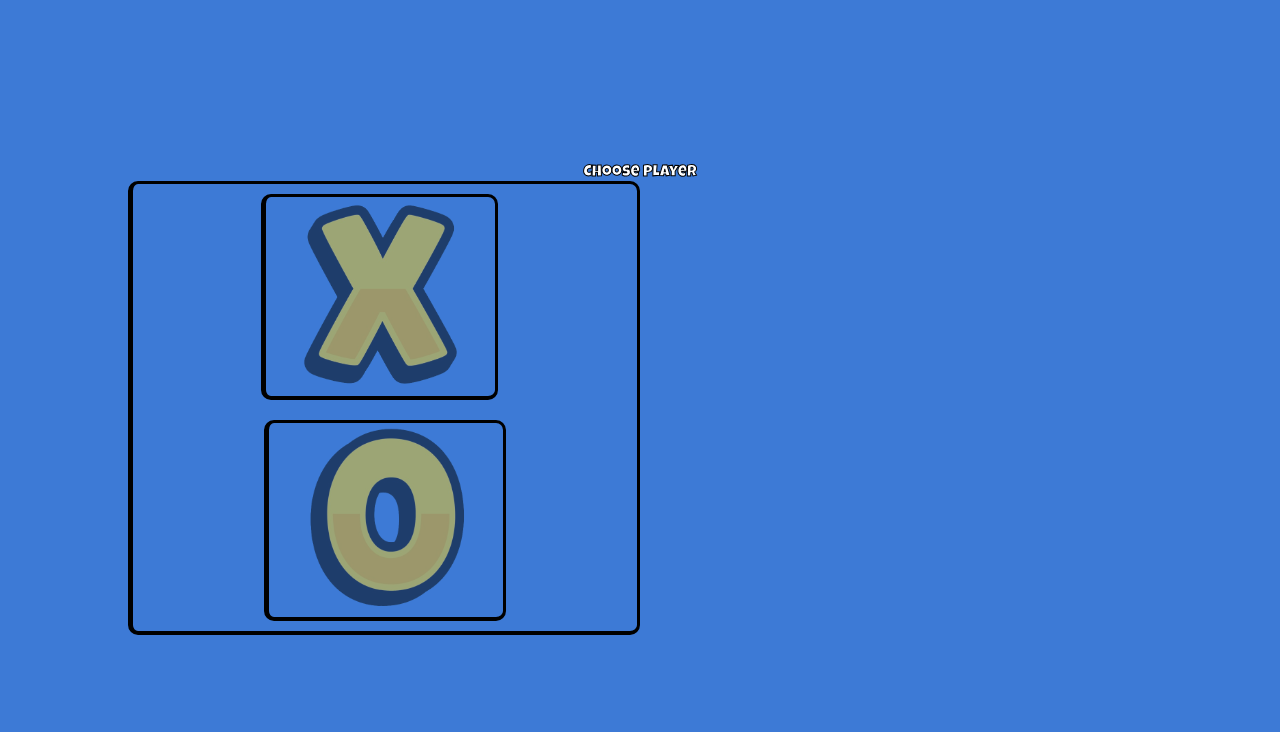
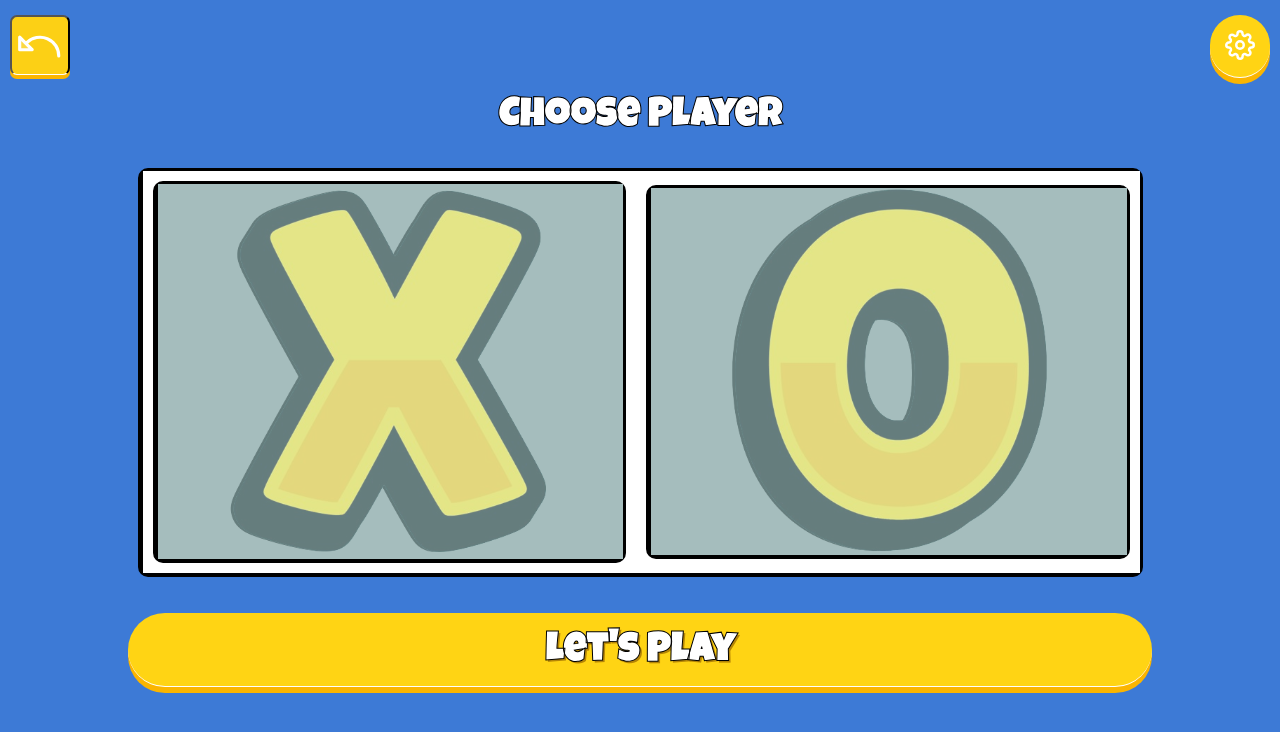
Before and after one commit to Or0naa/XO, a React (Vite) app in the folder xo_client/: page /choose in a window 1280 px wide. Shown: the top 732 px of the page. Built offline with nearby package versions, Linux system fonts and the light colour scheme.

Commit message:
fixing navigation and buttons

```diff
--- a/xo_client/package.json
+++ b/xo_client/package.json
@@ -13,7 +13,7 @@
     "react": "^18.2.0",
     "react-confetti": "^6.1.0",
     "react-dom": "^18.2.0",
-    "react-icons": "^5.2.0",
+    "react-icons": "^5.2.1",
     "react-router-dom": "^6.23.0",
     "sass": "^1.76.0",
     "zustand": "^4.5.2"
--- a/xo_client/src/components/BackArrow/index.jsx
+++ b/xo_client/src/components/BackArrow/index.jsx
@@ -3,9 +3,13 @@ import styles from './style.module.scss';
 import { PiArrowArcLeftDuotone  } from "react-icons/pi";
 
 export default function BackArrow() {
+const handleGoBack = () => {
+  window.history.back();
+}
+
   return (
     <div className={styles.backArrowContainer}>
-    <button>  <PiArrowArcLeftDuotone  className={styles.backArrow} /></button>
+    <button onClick={handleGoBack}>  <PiArrowArcLeftDuotone  className={styles.backArrow} /></button>
     </div>
   )
 }
--- a/xo_client/src/components/BackArrow/style.module.scss
+++ b/xo_client/src/components/BackArrow/style.module.scss
@@ -1,3 +1,5 @@
+@import '../../vars.scss';
+
 .backArrowContainer {
 
     button {
@@ -5,10 +7,24 @@ button {
         border-radius: 7px;
         border-bottom: 0.01px solid white;
         box-shadow: 0 4px 0 0 #FBB500;
-align-items: center;
-justify-content: center;
         padding-bottom: 3px;
-    .backArrow{
+        width: 60px;
+        height: 60px;
+        @extend .b;
+        position: absolute;
+        margin: 15px 0;
+        top: 0;
+        left: 10px;
+        cursor: pointer;
+
+        &>button {
+            @extend .b-button;
+        }
+
+        .backArrow {
             color: white;
+            font-size: 50px;
+
         }
-}}
+    }
+}
--- a/xo_client/src/components/GrayXO/index.jsx
+++ b/xo_client/src/components/GrayXO/index.jsx
@@ -1,24 +1,29 @@
 import React from 'react';
 import styles from './style.module.scss';
 import Frame from '../Frame';
+import O_index from '../XO/O_index';
+import X_index from '../XO/X_index';
 
 export default function GrayXO({ sign, chosen }) {
   return (
-    <div className={styles.sign}>
-        <Frame>
-    {sign === 'X' ? (
-      <img
-        src='./x.png'
-        alt="X"
-        className={`${styles.image} ${chosen ? styles.bigger : ''} ${!chosen ? styles.gray : ''}`}
-      />
-    ) : (
-      <img
-        src='./o.png'
-        alt="O"
-        className={`${styles.image} ${chosen ? styles.bigger : ''} ${!chosen ? styles.gray : ''}`}
-      />
-    )}</Frame>
-  </div>
-);
+    <div className={styles.container}>
+    <Frame>
+      <div className={styles.sign}>
+        {sign === 'X' ? (
+          <div className={`${styles.letter} ${chosen ? styles.bigger : ''}`}>
+            <div className={`${styles.letter} ${!chosen ? styles.gray : ''}`}>
+              <X_index/>
+            </div>
+          </div>
+        ) : (
+          <div className={`${styles.letter} ${chosen ? styles.bigger : ''}`}>
+            <div className={`${styles.letter} ${!chosen ? styles.gray : ''}`}>
+              <O_index/>
+            </div>
+          </div>
+        )}
+      </div>
+    </Frame>
+    </div>
+  );
 }
--- a/xo_client/src/components/GrayXO/style.module.scss
+++ b/xo_client/src/components/GrayXO/style.module.scss
@@ -1,25 +1,25 @@
+@import '../../vars.scss';
+
+.container {
+  @extend .f-c;
+}
  .sign {
-  display: flex;
-  justify-content: center;
-  align-items: center;
-  width: 50%;
+  @extend .f-c;
+   background-color: $boardSquareColor;
+
 }
 
-.image {
-  width: 70%;
-  height: 70%;
-  transition: all 0.3s ease-in-out;
-  padding: 5px 0;
+.letter {
+  font-size: 2rem;
+  transition: transform 0.3s ease-in-out;
+  }
+
+.bigger{
+  transform: scale(1.5);
 }
 
-.bigger {
-image {
-  width: 75px; // Adjust the desired bigger size of the images
-  height: 75px; // Adjust the desired bigger size of the images
-}
-}
   .gray {
     opacity: 0.5;
-    background-color: transparent;
+    background-color: gray;
 
   }
--- a/xo_client/src/pages/ChoosePlayer/index.jsx
+++ b/xo_client/src/pages/ChoosePlayer/index.jsx
@@ -2,8 +2,14 @@ import React, { useState } from 'react';
 import styles from './style.module.scss';
 import GrayXO from '../../components/GrayXO';
 import Frame from '../../components/Frame';
+import BackArrow from '../../components/BackArrow';
+import Button from '../../components/Button';
+import { FiSettings } from "react-icons/fi";
+import { useNavigate } from 'react-router-dom';
 
 export default function ChoosePlayer() {
+
+    const nav = useNavigate();
   const [chosenSign, setChosenSign] = useState(null);
 
   const handleSignClick = (sign) => {
@@ -14,23 +20,32 @@ export default function ChoosePlayer() {
   };
 
   return (
+    <div className={styles.bigcontainer}>
+    <BackArrow />
+        <div className={styles.settings}>
+            <button onClick={()=>nav('/player')}><FiSettings/></button></div>
+
     <div className={styles.container}>
-      <div>Choose Player</div>
-      <div className={styles.buttonContainer}>
-        <Frame>
-        <button
+      <h2 className={styles.choose}>Choose Player</h2>
+      <Frame>
+     <div className={styles.buttonContainer}>
+        <div
           className={`${styles.signButton} ${chosenSign === 'X' ? styles.selected : ''}`}
           onClick={() => handleSignClick('X')}
         >
           <GrayXO sign="X" chosen={chosenSign === 'X'} />
-        </button>
-        <button
+        </div>
+        <div
           className={`${styles.signButton} ${chosenSign === 'O' ? styles.selected : ''}`}
           onClick={() => handleSignClick('O')}
         >
           <GrayXO sign="O" chosen={chosenSign === 'O'} />
-        </button></Frame>
-      </div>
-    </div>
+        </div>
+      </div></Frame>
+      <br/>
+  <Button handleClick={() => nav('/game')}>
+    <h2>Let's Play</h2></Button> </div>
+
+   </div>
   );
 }
--- a/xo_client/src/pages/ChoosePlayer/style.module.scss
+++ b/xo_client/src/pages/ChoosePlayer/style.module.scss
@@ -1,30 +1,49 @@
 @import '../../vars.scss';
 
-.container {
-    display: flex;
-    flex-direction: column;
-    align-items: center;
-.buttonContainer {
-    display: flex;
-    width: 80vw;
-}
-}
+.bigcontainer {
+  position: relative;
+  @extend .f-c;
+  height: 100vh;
+  width: 100vw;
 
-  .signButton {
-display: flex;
-justify-content: center;
-    background: none;
-    color: var(--buttonC);
-    border: none;
+  .settings {
+    @extend .b;
+    position: absolute;
+    top: 0;
+    right: 10px;
     cursor: pointer;
-    padding: 10px;
-    transition: transform 0.2s ease-in-out;
 
-    &:active {
-      transform: scale(0.9); // Scale down the button on active state
+    &>button {
+      @extend .b-button;
+      margin: 15px 0;
     }
   }
 
-  .selected {
 
+  .container {
+    @extend .b;
+    width: 90vw;
+    h2 {
+      font-size: 40px;
+      margin:5px;
+    }
+
+    .buttonContainer {
+      display: flex;
+      justify-content: center;
+    }
+
+    .choose {
+      @extend .f-c;
+      margin-bottom: 30px;
+      font-size: 2.5rem;
+    }
   }
+
+  .signButton {
+    @extend .f-c;
+    background: white;
+    cursor: pointer;
+    padding: 10px;
+  }
+}
--- a/xo_client/src/pages/CreateGame/index.jsx
+++ b/xo_client/src/pages/CreateGame/index.jsx
@@ -1,17 +1,21 @@
 import React from 'react'
 import BackArrow from '../../components/BackArrow'
 import Frame from '../../components/Frame'
-import { NavLink } from 'react-router-dom'
+import styles from './style.module.scss'
+import { useNavigate } from 'react-router-dom'
+import Button from '../../components/Button'
+
+
 
 export default function CreateGame() {
+  const nav = useNavigate()
 
   return (
-    <div>
-      <nav>
-      <NavLink to="/menu">
+    <div className={styles.createContainer}>
+
       <BackArrow />
-     </NavLink>
-     </nav>
+
+
       <Frame>
         Your Code
         </Frame>
@@ -19,9 +23,11 @@ export default function CreateGame() {
       <a href='https://wa.link/lime1k' >This is your link </a>
       <h1>Scan Barcode</h1>
       <img src='./barcodeliraz.png'></img>
-        loader
+       <div className={styles.loader}></div>
 
         waiting for oponent
+        <Button>
+        <h2 onClick={()=>nav('/choose')}>Choose Shape</h2></Button>
     </div>
   )
 }
--- a/xo_client/src/pages/CreateGame/style.module.scss
+++ b/xo_client/src/pages/CreateGame/style.module.scss
@@ -0,0 +1,24 @@
+@import '../../vars.scss';
+
+.createContainer {
+    @extend .b;
+    width: 100vw;
+    height: 100vh;
+h2 {
+    font-size: 30px;
+    margin: 5px;
+}
+}
+.loader {
+  width: 50px;
+  aspect-ratio: 1;
+  border-radius: 50%;
+  background:
+    radial-gradient(farthest-side,#ffa516 94%,#0000) top/8px 8px no-repeat,
+    conic-gradient(#0000 30%,#ffa516);
+  -webkit-mask: radial-gradient(farthest-side,#0000 calc(100% - 8px),#000 0);
+  animation: l13 1s infinite linear;
+}
+@keyframes l13{
+  100%{transform: rotate(1turn)}
+}
--- a/xo_client/src/pages/GameBoard/index.jsx
+++ b/xo_client/src/pages/GameBoard/index.jsx
@@ -48,8 +48,7 @@ export default function GameBoard() {
           <Board />
         </div>
         <div className={style.btn}>
-          {/* <NavLink to='/menu'> */}
-          <Button handleClick={() => nav('/menu')}> Back</Button>
+          <Button handleClick={()=> (window.history.back())}> Back</Button>
         </div>
       </div>
     );
--- a/xo_client/src/pages/JoinGame/index.jsx
+++ b/xo_client/src/pages/JoinGame/index.jsx
@@ -13,11 +13,9 @@ export default function JoinGame() {
 
   return (
     <div className={style.joinGame}>
-      <nav>
-        <NavLink to="/menu">
+
       <BackArrow className={style.back}/>
-     </NavLink>
-     </nav>
+
       <Title>
         Join A Game
       </Title>
--- a/xo_client/src/pages/WaitingJoin/index.jsx
+++ b/xo_client/src/pages/WaitingJoin/index.jsx
@@ -9,11 +9,9 @@ export default function WaitingJoin() {
 
     return (
         <div className={style.hi}>
-            <nav>
-             <NavLink to="/menu">
+
       <BackArrow />
-     </NavLink>
-     </nav>
+
             <div className={style.hand}></div>
             <div className={style.hand}></div>
             <div className={style.hand}></div>
```
Also changed, not shown: 1 other file (tests, documents, lock files or other folders). Lines whose indentation alone changed are shown as unchanged.
